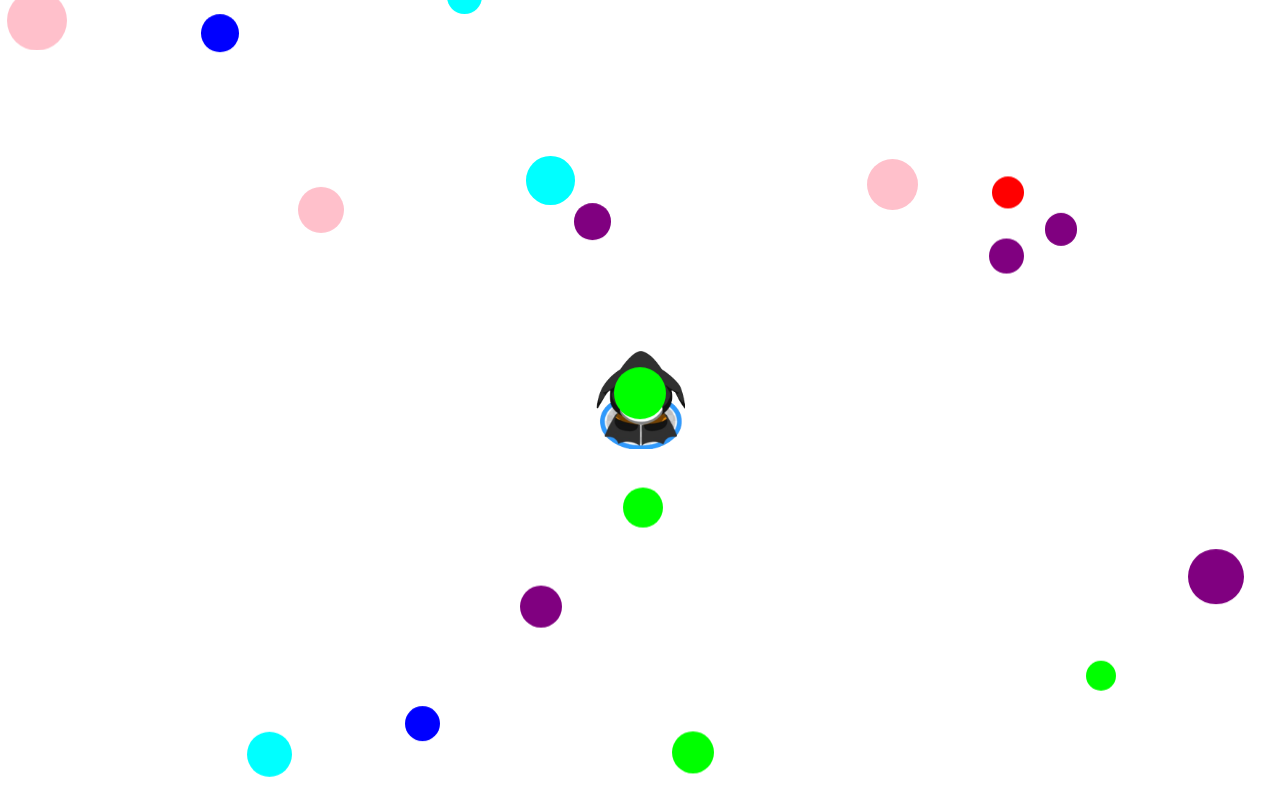
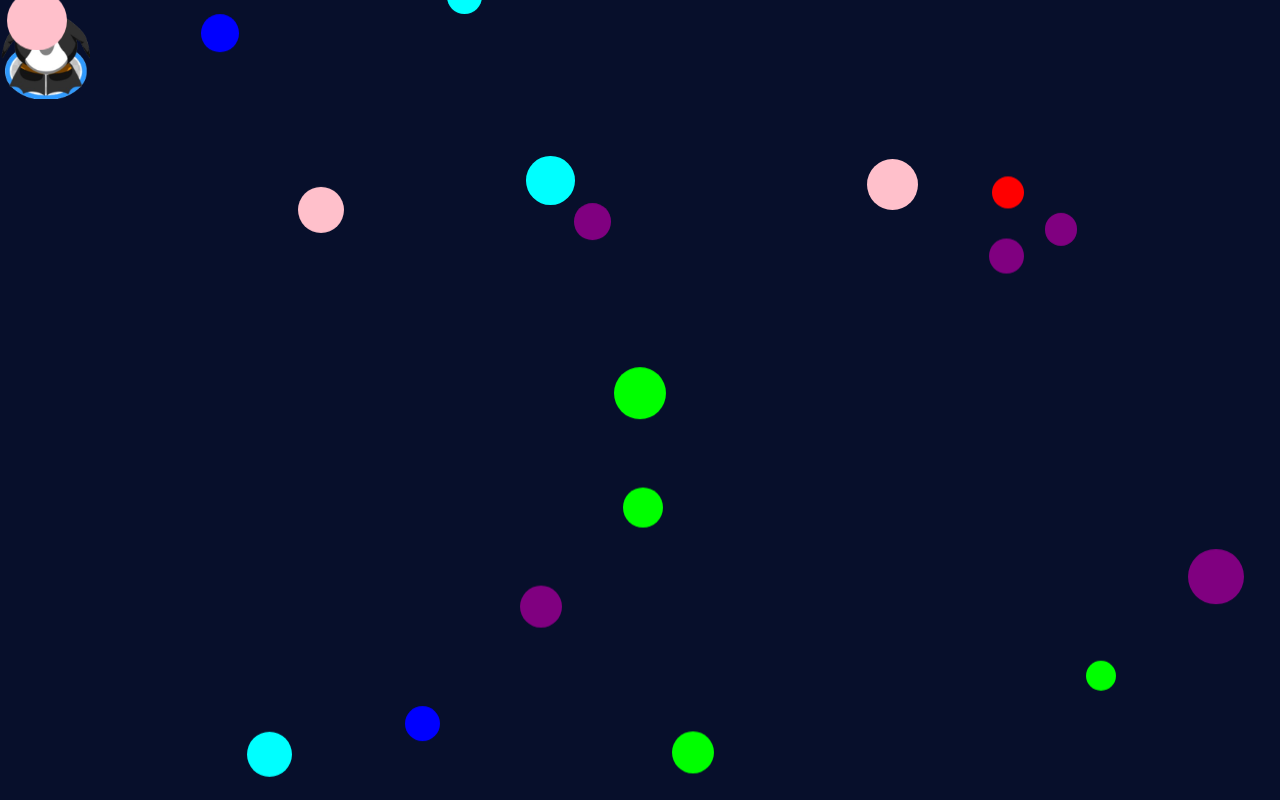
Before and after one commit to DesDevq/ReactPenguinGame, a React (Vite) app: page / in a window 1280 px wide. Built offline with nearby package versions, Linux system fonts and the light colour scheme.

Commit message:
[FEAT] Improved keyboard event handling

```diff
--- a/src/App.tsx
+++ b/src/App.tsx
@@ -1,10 +1,14 @@
 import FallingCircles from "./CirclesContainer";
-import { Movement } from "./movement";
+import { Player } from "./components/movement";
 
 function App() {
   return (
     <>
-      <Movement />
+      <Player
+        id="player1"
+        position={{ x: 0, y: 0 }}
+        size={{ width: 90, height: 150 }}
+      />
       <FallingCircles />
     </>
   );
--- a/src/CirclesContainer.tsx
+++ b/src/CirclesContainer.tsx
@@ -1,7 +1,7 @@
 // src/FallingBalls.tsx
 import React, { useEffect, useState } from "react";
 import "./styles.css";
-import { Obstacles } from "./obstacles";
+import { Obstacles } from "./components/obstacles";
 
 const colors: string[] = ["red", "blue", "lime", "pink", "purple", "cyan"];
 
--- /dev/null
+++ b/src/components/movement.tsx
@@ -0,0 +1,59 @@
+import React, { useEffect, useState } from "react";
+import { IPlayer, IPlayerPosition } from "../types/IPLayerPosition";
+import "../styles.css";
+
+export const Player: React.FC<IPlayer> = ({ id, position, size }) => {
+  const [currentPosition, setCurrentPosition] = useState<IPlayerPosition>({
+    x: position.x,
+    y: position.y,
+  });
+  const activeKeys = new Set<string>();
+
+  const handleKeyDown = (event: KeyboardEvent) => activeKeys.add(event.key);
+
+  const handleKeyUp = (event: KeyboardEvent) => activeKeys.delete(event.key);
+
+  useEffect(() => {
+    const updatePosition = () => {
+      setCurrentPosition((prev) => {
+        let newPosition = { ...prev };
+
+        if (activeKeys.has("w")) newPosition.y -= 10;
+        if (activeKeys.has("a")) newPosition.x -= 10;
+        if (activeKeys.has("s")) newPosition.y += 10;
+        if (activeKeys.has("d")) newPosition.x += 10;
+
+        if (position.x && position.y > container1) {
+        }
+
+        return newPosition;
+      });
+    };
+
+    const intervalId = setInterval(updatePosition, 10);
+
+    window.addEventListener("keydown", handleKeyDown);
+    window.addEventListener("keyup", handleKeyUp);
+
+    return () => {
+      clearInterval(intervalId);
+      window.removeEventListener("keydown", handleKeyDown);
+      window.removeEventListener("keyup", handleKeyUp);
+    };
+  }, []);
+
+  return (
+    <img
+      style={{
+        position: "absolute",
+        left: currentPosition.x,
+        top: currentPosition.y,
+      }}
+      src="/player.png"
+      alt="Player"
+      key={id}
+      width={size?.width}
+      height={size?.height}
+    />
+  );
+};
--- a/src/obstacles.tsx
+++ b/src/components/obstacles.tsx
@@ -1,4 +1,4 @@
-import "./styles.css";
+import "../../src/styles.css";
 
 interface CircleProps {
   left: number;
--- a/src/movement.tsx
+++ /dev/null
@@ -1,46 +0,0 @@
-import { useEffect, useState } from "react";
-
-export const Movement: React.FC = () => {
-  const [left, setLeft] = useState<number>(0);
-  const [top, setTop] = useState<number>(0);
-
-  const handleKeyDown = (ev: KeyboardEvent) => {
-    console.log(ev.code);
-
-    switch (ev.key) {
-      case "w":
-        setTop((prevTop: number) => prevTop - 15);
-        break;
-      case "s":
-        setTop((prevTop: number) => prevTop + 15);
-        break;
-      case "a":
-        setLeft((prevLeft: number) => prevLeft - 15);
-        break;
-      case "d":
-        setLeft((prevLeft: number) => prevLeft + 15);
-        break;
-      default:
-        break;
-    }
-  };
-
-  useEffect(() => {
-    window.addEventListener("keydown", handleKeyDown);
-    return () => {
-      window.removeEventListener("keydown", handleKeyDown);
-    };
-  }, []);
-
-  return (
-    <>
-      <div className="container2">
-        <img
-          src="/player.png"
-          className="image"
-          style={{ position: "relative", top: `${top}px`, left: `${left}px` }}
-        />
-      </div>
-    </>
-  );
-};
--- a/src/styles.css
+++ b/src/styles.css
@@ -1,16 +1,14 @@
+body{
+    background-color: #070F2B;
+}
+
 .container1 {
     position: absolute;
-    /* Fixed positioning to place the container relative to the viewport */
     top: 0;
-    /* Align the container to the top */
-    /* Align the container to the left */
     width: 100vw;
-    /* Use flexbox for arranging the circles */
     height: 100%;
     pointer-events: none;
-    /* Add some space between the circles */
     overflow: hidden;
-    /* Optional padding around the circles */
 }
 
 .circle {
@@ -35,9 +33,8 @@
         position: relative;
         display: flex;
         justify-content: center;
-            width: 100%;
-            height: 100vh;
-            overflow: hidden;
+        width: 100%;
+        height: 100vh;
 }
 
 
--- /dev/null
+++ b/src/types/IPLayerPosition.tsx
@@ -0,0 +1,13 @@
+export interface IPlayerPosition {
+  x: number;
+  y: number;
+}
+
+export interface IPlayer {
+  id?: string;
+  position: IPlayerPosition;
+  size?: {
+    width: number;
+    height: number;
+  };
+}
```
